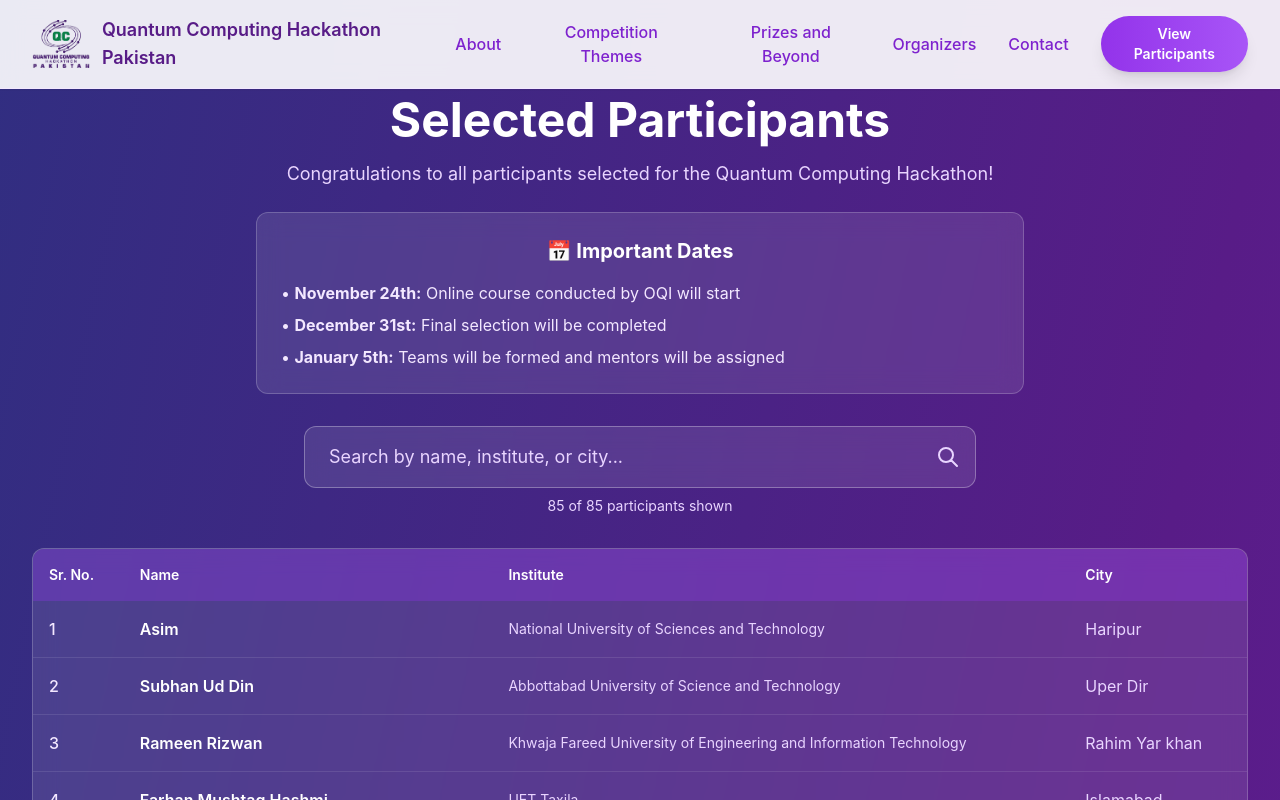
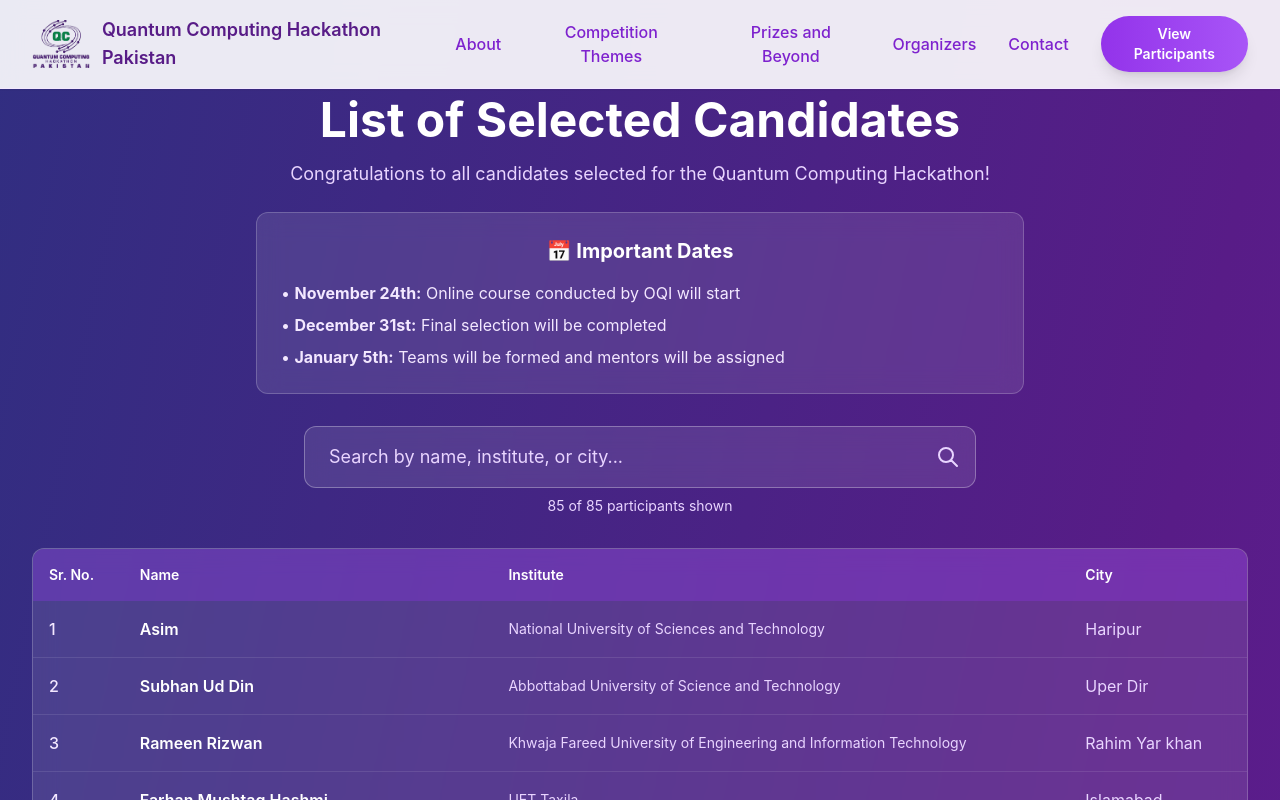
Before and after one commit to saadkarim754/QUANTUM-hackathon, a Next.js app: page /participants in a window 1280 px wide. Shown: the top 800 px of the page. Built offline with nearby package versions, Linux system fonts and the light colour scheme.

Commit message:
title change

```diff
--- a/src/app/participants/page.js
+++ b/src/app/participants/page.js
@@ -116,10 +116,10 @@ const ParticipantsPage = () => {
         {/* Header */}
         <div className="text-center mb-8">
           <h1 className="text-3xl sm:text-4xl lg:text-5xl font-bold text-white mb-4">
-            Selected Participants
+            List of Selected Candidates
           </h1>
           <p className="text-lg text-purple-200 mb-6">
-            Congratulations to all participants selected for the Quantum Computing Hackathon!
+            Congratulations to all candidates selected for the Quantum Computing Hackathon!
           </p>
 
           {/* Important Dates Info Box */}
```
